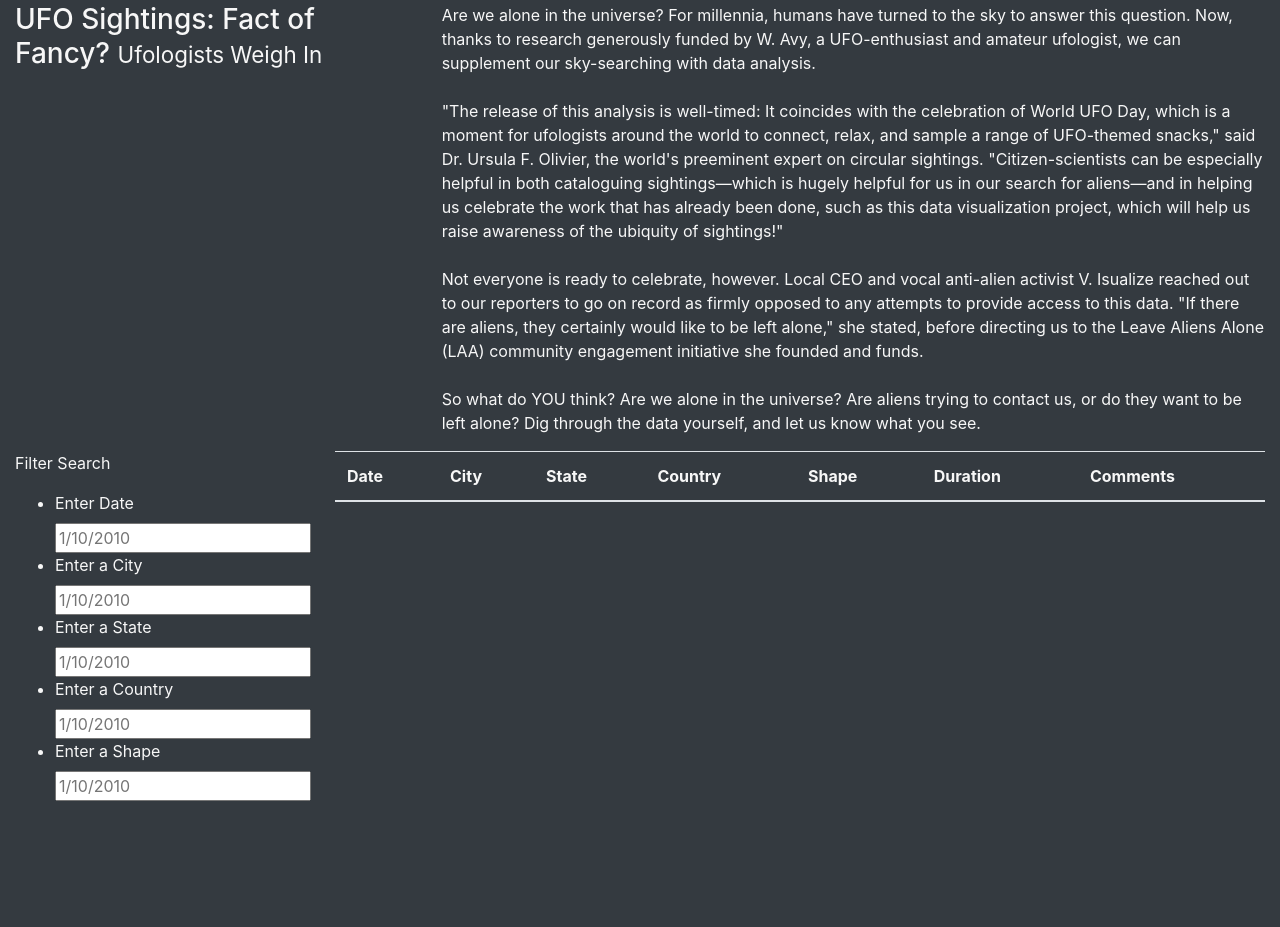
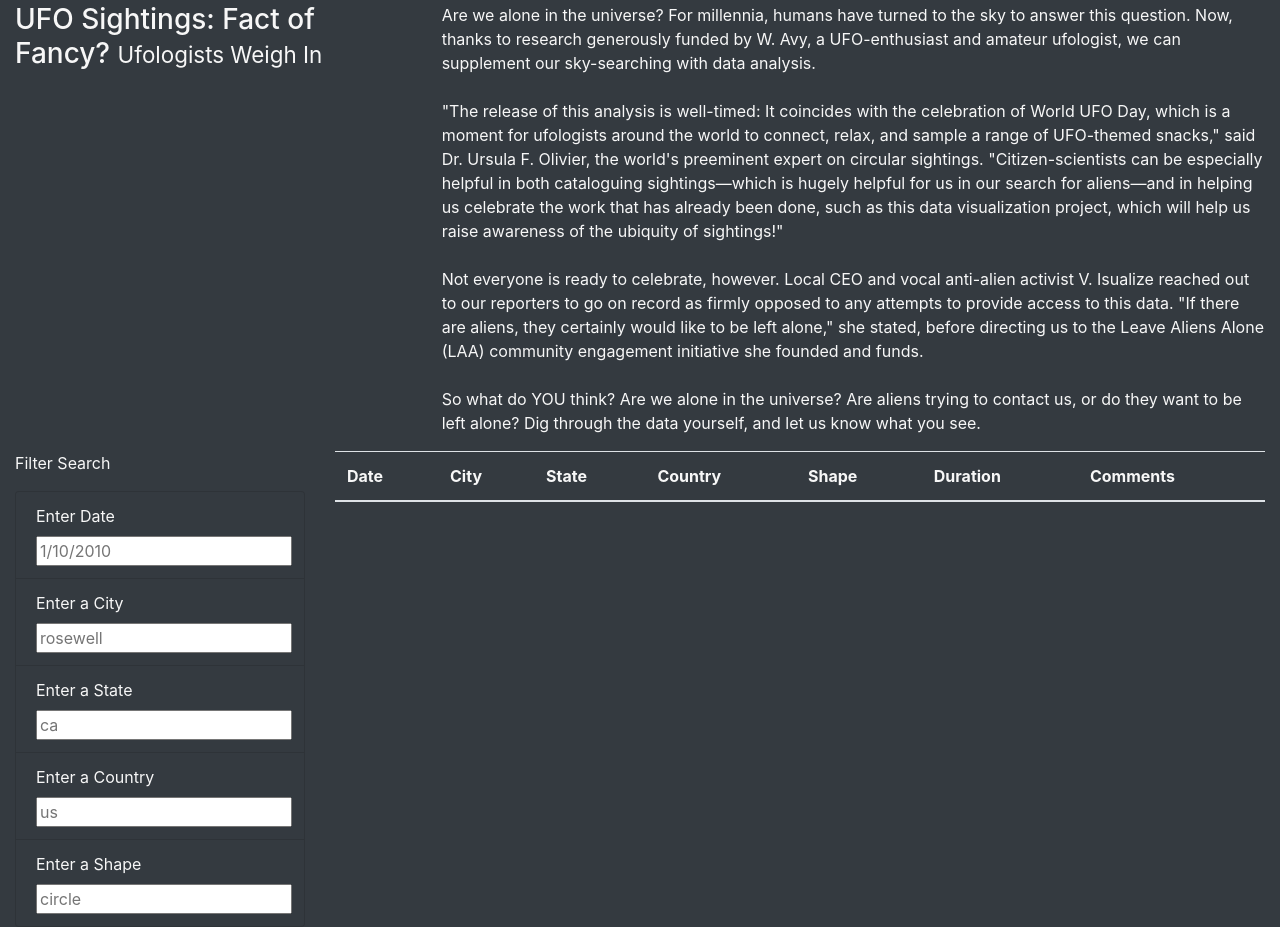
Before and after one commit to AndyPicton/UFOs, a plain HTML site: page index.html in a window 1280 px wide. Shown: the part 288-1215 px from the top of the page. Before the commit the page ends 1105 px from the top, so only its background shows below. Drawn offline with nearby package versions, Linux system fonts and the light colour scheme.

Commit message:
Add files via upload

```diff
--- a/index.html
+++ b/index.html
@@ -20,7 +20,7 @@
   </div>
   <div class="jumbotron">
     <h1 class="display-4">The Truth Is Out There</h1>
-</div>
+  </div>
   <div class="container-fluid">
     <div class="row">
       <div class="col-md-4">
@@ -38,30 +38,30 @@
       <div class="col-md-3">
         <form class="bg-dark">
           <p>Filter Search</p>
-          <ul class="bg-dark">
-            <li class="bg-dark">
+          <ul class="list-group bg-dark">
+            <li class="list-group-item bg-dark">
               <label for="date">Enter Date</label>
-              <input type="text" placeholder="1/10/2010" id="datetime" />
+              <input type="text" placeholder="1/10/2010" id="datetime"/>
             </li>
-            <li class="bg-dark">
-              <label for="date">Enter a City</label>
-              <input type="text" placeholder="1/10/2010" id="datetime" />
+            <li class="list-group-item bg-dark">
+              <label for="city">Enter a City</label>
+              <input type="text" placeholder="rosewell" id="city"/>
             </li>
-            <li class="bg-dark">
-              <label for="date">Enter a State</label>
-              <input type="text" placeholder="1/10/2010" id="datetime" />
+            <li class="list-group-item bg-dark">
+              <label for="state">Enter a State</label>
+              <input type="text" placeholder="ca" id="state"/>
             </li>
-            <li class="bg-dark">
-              <label for="date">Enter a Country</label>
-              <input type="text" placeholder="1/10/2010" id="datetime" />
+            <li class="list-group-item bg-dark">
+              <label for="country">Enter a Country</label>
+              <input type="text" placeholder="us" id="country"/>
             </li>
-            <li class="bg-dark">
-              <label for="date">Enter a Shape</label>
-              <input type="text" placeholder="1/10/2010" id="datetime" />
+            <li class="list-group-item bg-dark">
+              <label for="shape">Enter a Shape</label>
+              <input type="text" placeholder="circle" id="shape"/>
             </li>
 
           </ul>
-         </form>
+        </form>
     </div>
     <div class="col-md-9">
         <table class="table table-striped">
```
